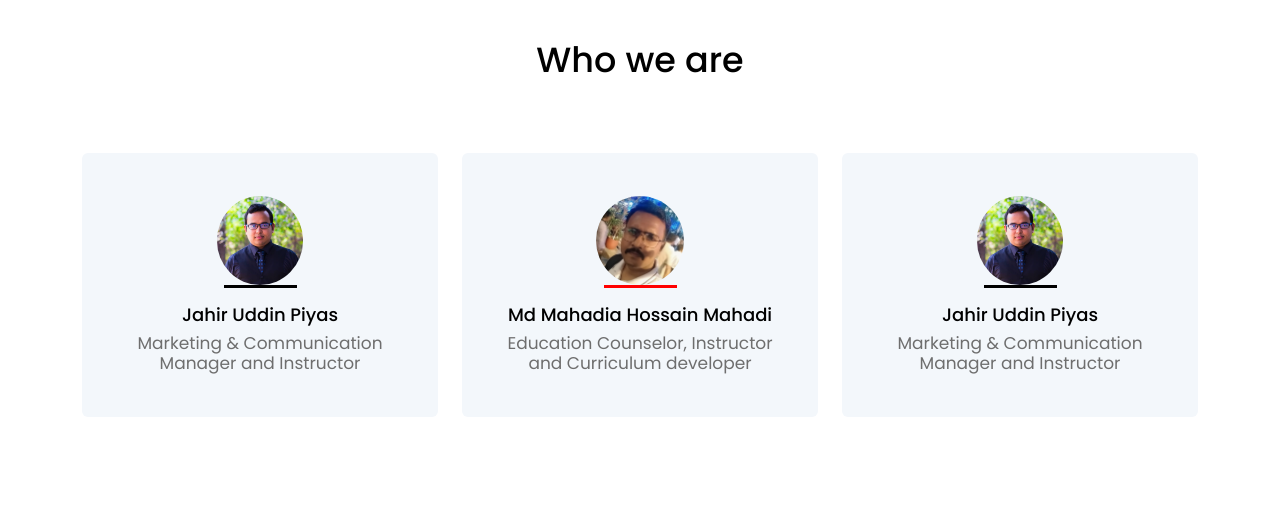
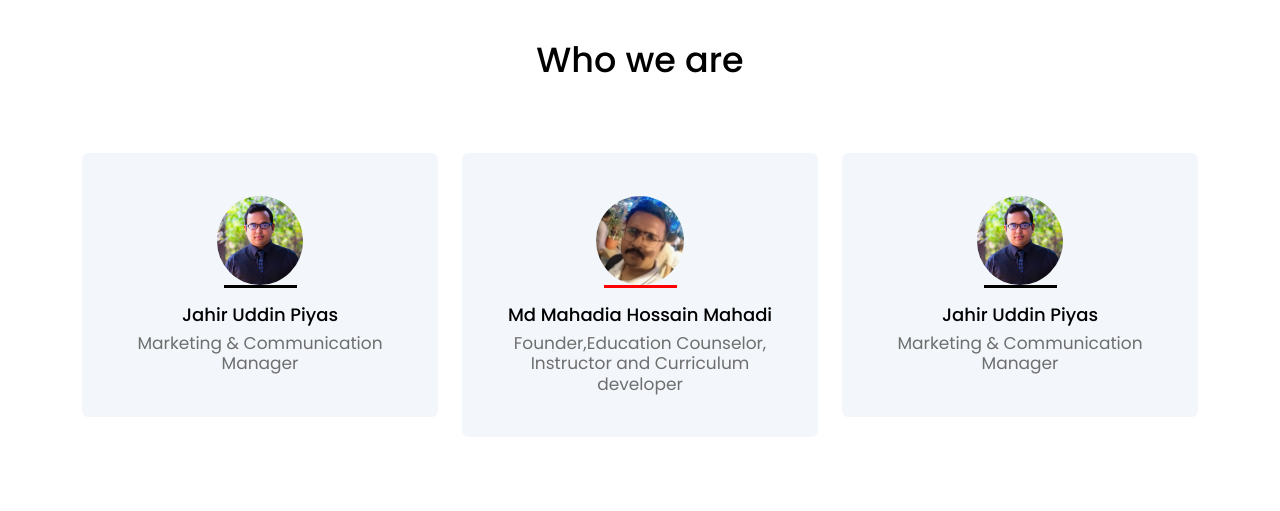
Before and after one commit to brcbd/brcbd, a website: page index.html in a window 1280 px wide. Shown: the part 2555-3066 px from the top of the page. Drawn offline with Linux system fonts and the light colour scheme.

Commit message:
Update index.html

```diff
--- a/index.html
+++ b/index.html
@@ -183,7 +183,7 @@
                     <img src="images/face2.jpg" width="89" height="89" alt="" class="img-customer">
                     <div class="content-divider m-auto"></div>
                     <h6 class="card-title pt-3">Md Mahadia Hossain Mahadi</h6>
-                    <h6 class="customer-designation text-muted m-0">Education Counselor,
+                    <h6 class="customer-designation text-muted m-0">Founder,Education Counselor,
                       Instructor and Curriculum developer
                       </h6>
                   </div>
@@ -195,7 +195,7 @@
                     <img src="images/face3.jpg" width="89" height="89" alt="" class="img-customer">
                     <div class="content-divider m-auto"></div>
                     <h6 class="card-title pt-3">Jahir Uddin Piyas </h6>
-                    <h6 class="customer-designation text-muted m-0">Marketing & Communication Manager and Instructor</h6>
+                    <h6 class="customer-designation text-muted m-0">Marketing & Communication Manager</h6>
                   </div>
                 </div>
               </div>
```
